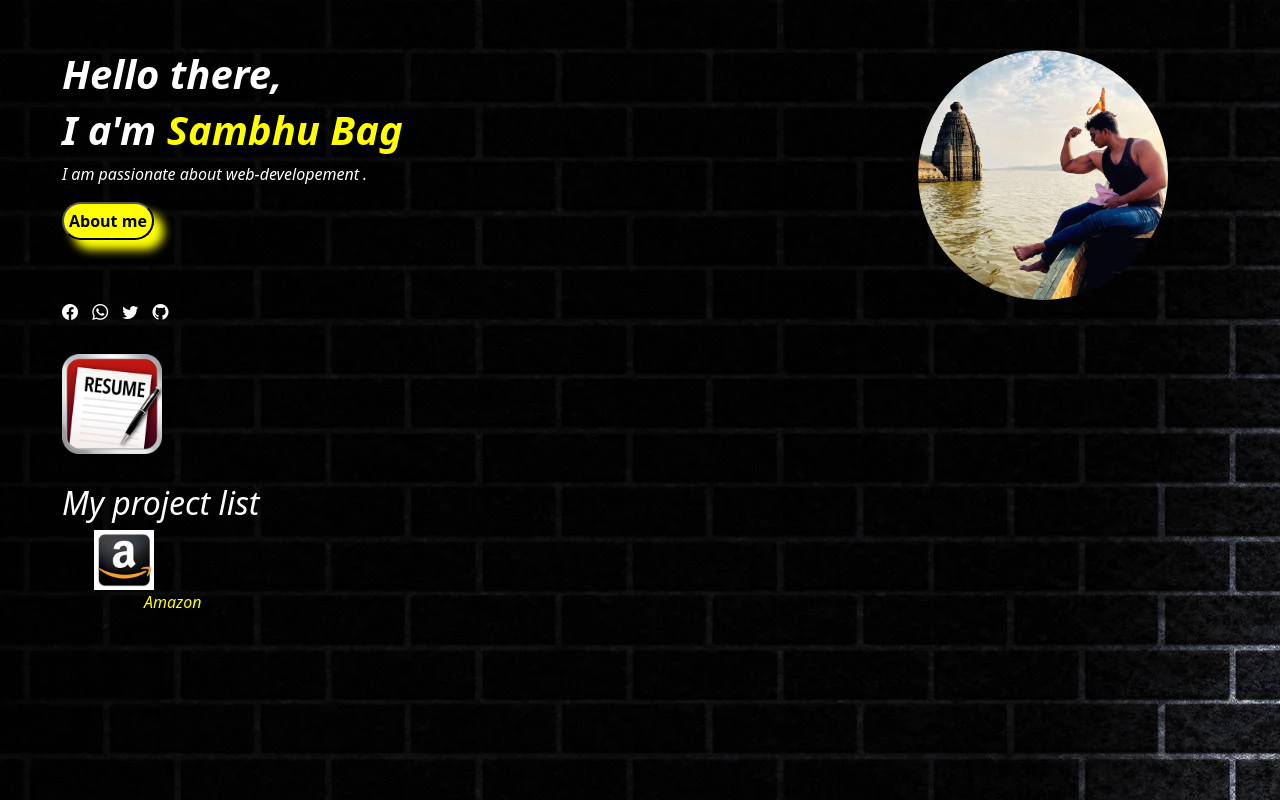
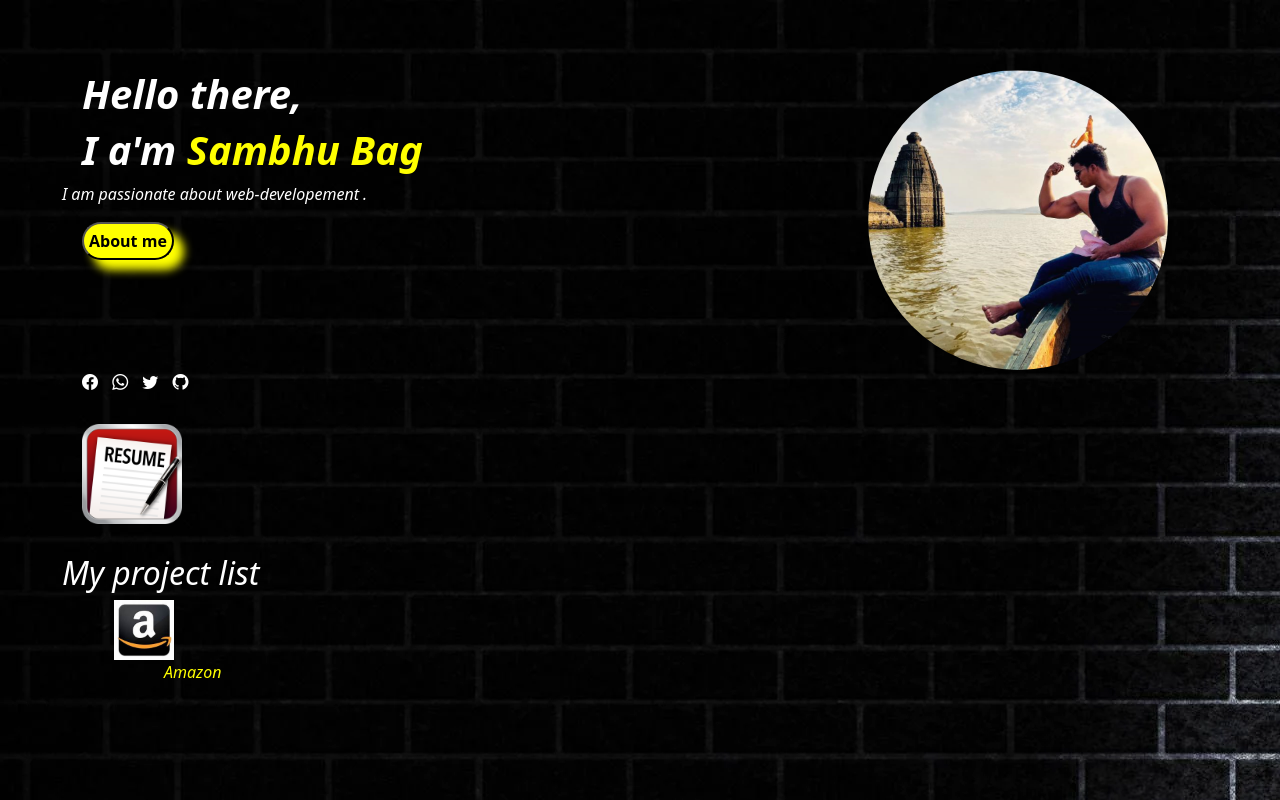
Before and after one commit to sambhubag1999/ui-portfolio, a website: page index.html in a window 1280 px wide. Drawn offline with nearby package versions, Linux system fonts and the light colour scheme.

Commit message:
version 6.0

```diff
--- a/index.html
+++ b/index.html
@@ -12,7 +12,7 @@
             background: url(/public/images/blackbackground.webp);
             background-repeat: no-repeat;
             color: white;
-            margin: 50px;
+            margin: 70px;
             font-style:italic;
         }
 
@@ -20,7 +20,7 @@
             color: yellow ;
         }
         h1{
-            margin-left: 50px;
+            margin-left: 70px;
             font-weight: bold;
         }
         p{
@@ -34,7 +34,7 @@
             background-color: yellow;
             padding: 5px;
             font-weight: bold;
-            margin-left: 50px;
+            margin-left: 70px;
             border-radius: 50px;
             box-shadow: yellow 10px 10px 10px;
         }
@@ -43,19 +43,19 @@
             margin-right: 100px;
         }
         .icon{
-            margin-left: 50px;
+            margin-left: 70px;
             margin-bottom: 30px;
         }
         .icon span{
             margin-right: 10px;
         }
         .resume{
-            margin-left: 50px;
+            margin-left: 70px;
             margin-bottom: 30px;
         }
         ul{
             list-style: none;
-            margin-left: 50px;
+            margin-left: 70px;
         }
         h2{
             margin-left: 50px;
@@ -71,7 +71,7 @@
     <button class="about">About me</button>
     </div>
     <div class="profile">
-        <img class="prof" src="/public/images/myprofile.png" height="250" width="250">
+        <img class="prof" src="/public/images/myprofile.png" height="300" width="300">
     </div>
     </div>
     <div class="icon">
@@ -86,7 +86,6 @@
         <ul>
             <li><a href="/public/amazon.html"><img src="/public/images/amazon new.jpeg" width="60"></a></li>
             <p style="color: yellow; ;">Amazon</p>
-            <li><a href=""></a></li>
         </ul>
     </div>
 </body>
```
